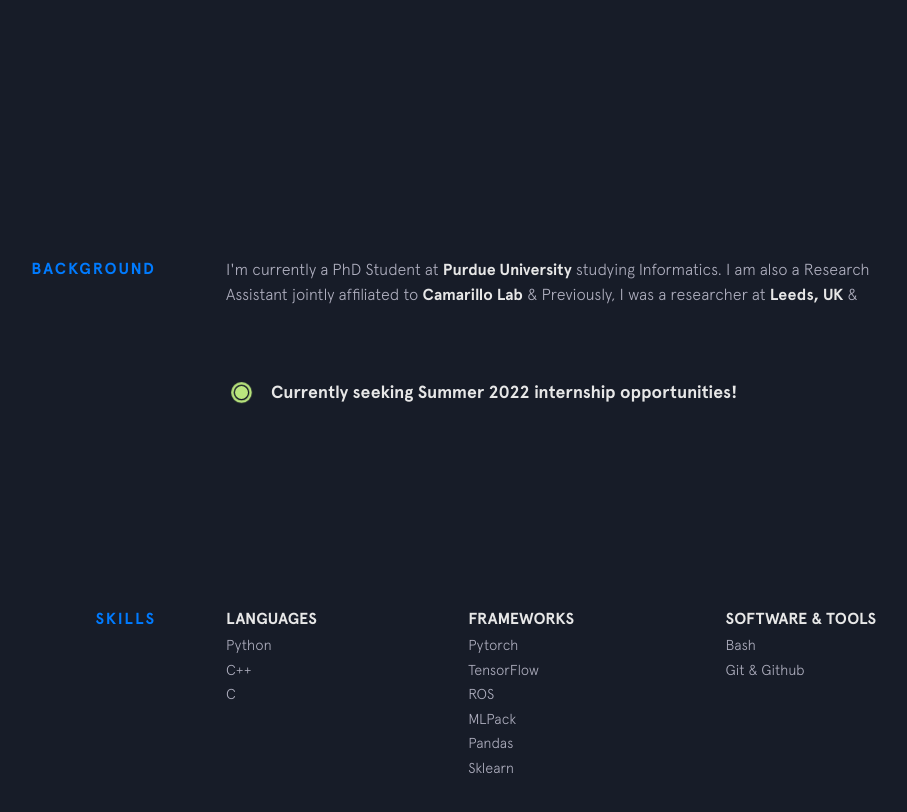
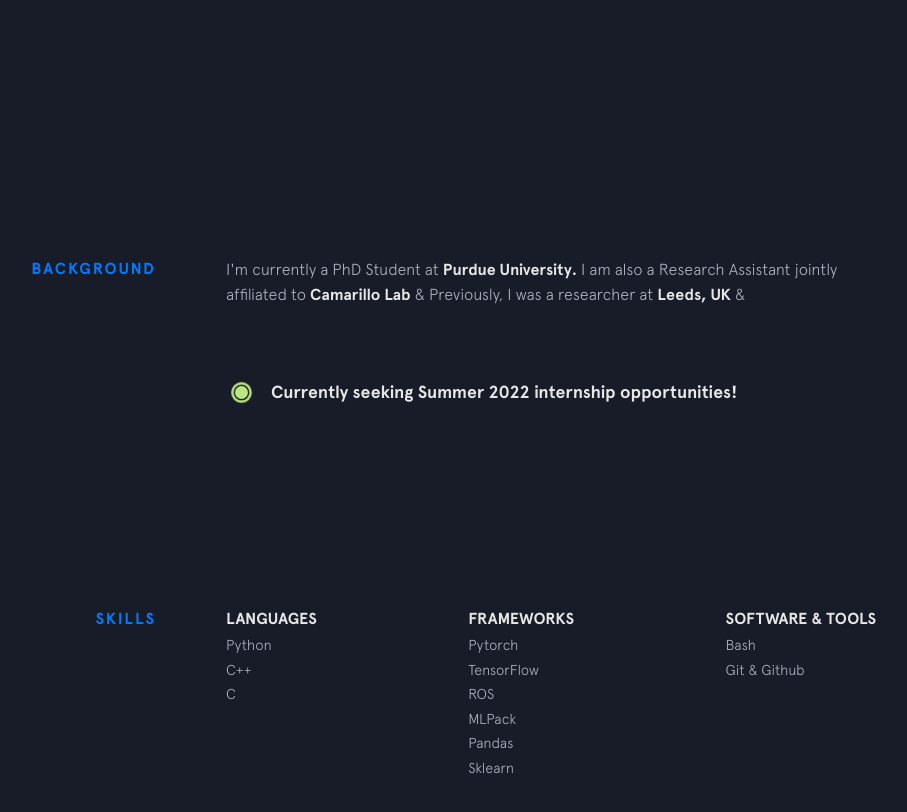
Before and after one commit to Pragatheis/pragatheis.github.io, a Jekyll site: the page built from index.html, in a window 1280 px wide and 900 px high, scrolled down 743 px. Shown: the top 812 px of the window, without its empty margins (224-1131 px from the left). Built offline with Jekyll 4.4.1, drawn with Linux system fonts in a browser that asks for light colours; nearby versions of some CDN libraries.

Commit message:
Update background.html

```diff
--- a/_includes/background.html
+++ b/_includes/background.html
@@ -3,8 +3,8 @@
   <div class="section__content">
     <p>
       I'm currently a PhD Student at
-      <a class="underline-link" href="https://www.purdue.edu/" target="_blank">Purdue University  </a>
-      studying Informatics. I am also a Research Assistant jointly affiliated to
+      <a class="underline-link" href="https://www.purdue.edu/" target="_blank">Purdue University.  </a>
+     I am also a Research Assistant jointly affiliated to
       <a class="underline-" target="_blank">Camarillo Lab </a>
       &amp;
 
```
